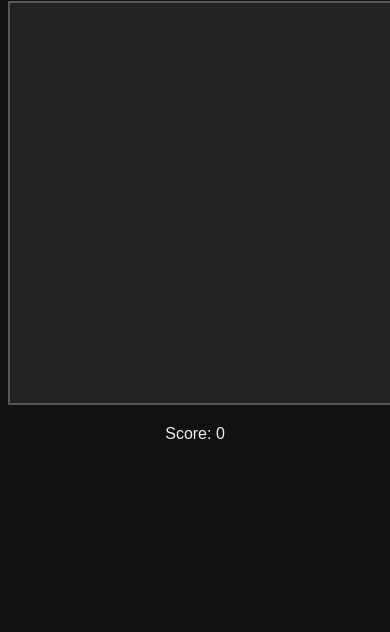
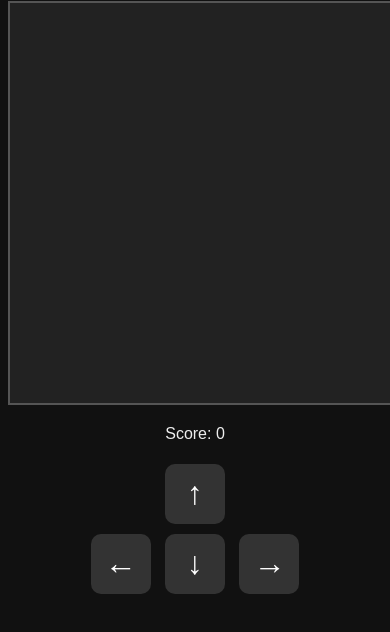
Before and after one commit to mariusheasca/testing, a website: page public/snake/index.html in a window 390 px wide. Shown: the part 80-712 px from the top of the page. Drawn offline with Linux system fonts and the light colour scheme.

Commit message:
Added support for mobile phones

```diff
--- a/public/snake/index.html
+++ b/public/snake/index.html
@@ -10,5 +10,12 @@
   <canvas id="game" width="400" height="400"></canvas>
   <p id="score">Score: 0</p>
   <script src="script.js"></script>
+  <div id="controls">
+    <button id="up">↑</button><br/>
+    <button id="left">←</button>
+    <button id="down">↓</button>
+    <button id="right">→</button>
+  </div>
+
 </body>
 </html>
--- a/public/snake/script.js
+++ b/public/snake/script.js
@@ -75,3 +75,15 @@ function gameOver() {
   alert("💀 Game Over! Your score: " + score);
   location.reload();
 }
+document.getElementById("up").addEventListener("click", () => {
+    if (dy === 0) { dx = 0; dy = -1; }
+  });
+  document.getElementById("down").addEventListener("click", () => {
+    if (dy === 0) { dx = 0; dy = 1; }
+  });
+  document.getElementById("left").addEventListener("click", () => {
+    if (dx === 0) { dx = -1; dy = 0; }
+  });
+  document.getElementById("right").addEventListener("click", () => {
+    if (dx === 0) { dx = 1; dy = 0; }
+  });
--- a/public/snake/style.css
+++ b/public/snake/style.css
@@ -11,3 +11,30 @@ body {
     display: block;
     margin: 20px auto;
   }
+  #controls {
+    text-align: center;
+    margin-top: 10px;
+    user-select: none;
+  }
+
+  #controls button {
+    font-size: 2rem;
+    width: 60px;
+    height: 60px;
+    margin: 5px;
+    border-radius: 10px;
+    border: none;
+    background-color: #333;
+    color: white;
+    cursor: pointer;
+    touch-action: manipulation;
+  }
+
+  #controls button:active {
+    background-color: #555;
+  }
+  @media (min-width: 600px) {
+    #controls {
+      display: none;
+    }
+  }
```
Also changed, not shown: 1 other file.
